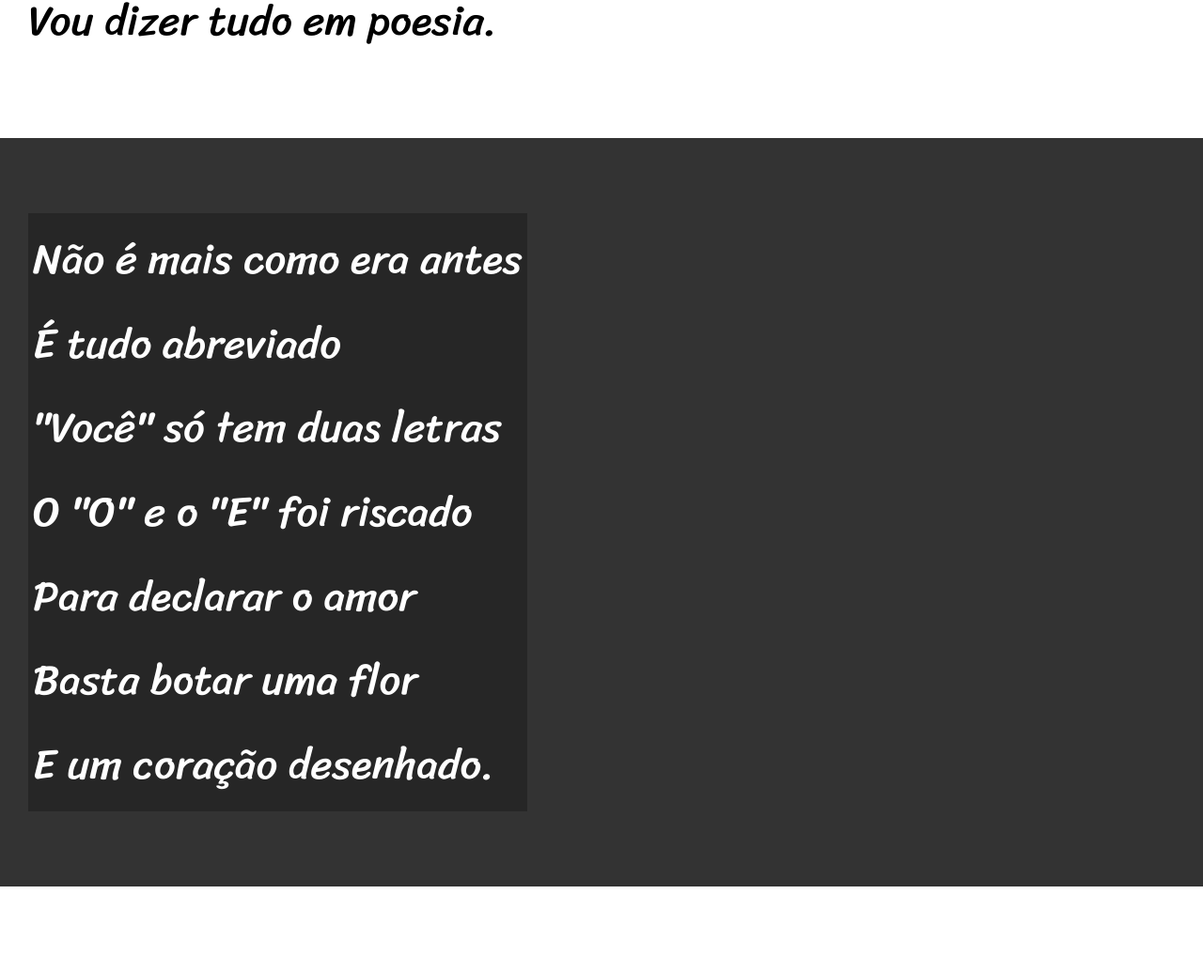
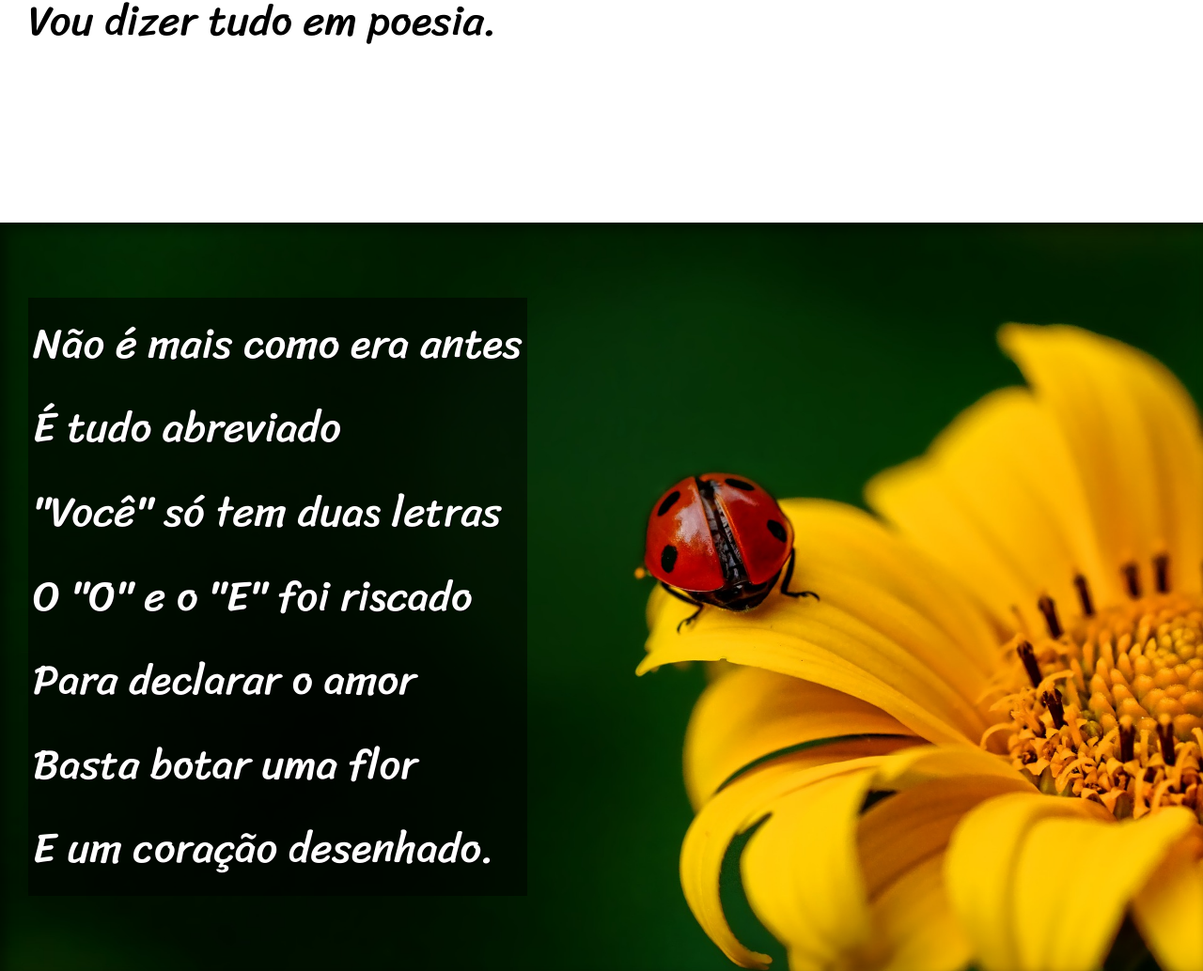
Before and after one commit to gusanchez1/html-css, a plain HTML site: page desafios/d012/index.html in a window 1280 px wide. Shown: the part 900-1934 px from the top of the page at 94% size. Drawn offline with Linux system fonts and the light colour scheme.

Commit message:
desafio finalizado

```diff
--- a/desafios/d012/estilo/style.css
+++ b/desafios/d012/estilo/style.css
@@ -58,20 +58,37 @@ section {
     font-size: 3.5vw;
 }
 
+section > p {
+    padding-bottom: 2em;
+}
+
 section.normal {
     background-color: white;
     color: black;
 }
 
 section.imagem {
+    box-shadow: inset 6px 6px 13px 0px rgba(0, 0, 0, 0.479);
     background-color: rgb(51, 51, 51);
     color: white;
+    background-size: cover;
+    background-attachment: fixed;
 }
 
 section.imagem > p {
     padding: 5px;
     display: inline-block;
-    background-color: rgba(0, 0, 0, 0.253);
+    background-color: rgba(0, 0, 0, 0.514);
+    text-shadow: 1px 1px 0px black;
+}
+
+section#img01 {
+    background-image: url(../imagens/background001.jpg);
+    background-position: right center;
+}
+
+section#img02 {
+    background-image: url(../imagens/background002.jpg);
 }
 
 footer {
--- a/desafios/d012/index.html
+++ b/desafios/d012/index.html
@@ -28,7 +28,7 @@
         </p>
     </section>
 
-    <section class="imagem">
+    <section class="imagem" id="img01">
         <p>
             Não é mais como era antes <br>
             É tudo abreviado <br>
@@ -62,7 +62,7 @@
         </p>
     </section>
 
-    <section class="imagem">
+    <section class="imagem" id="img02">
         <p>
             Tenho saudade das cartas <br>
             Escritas com a própria mão <br>
```
